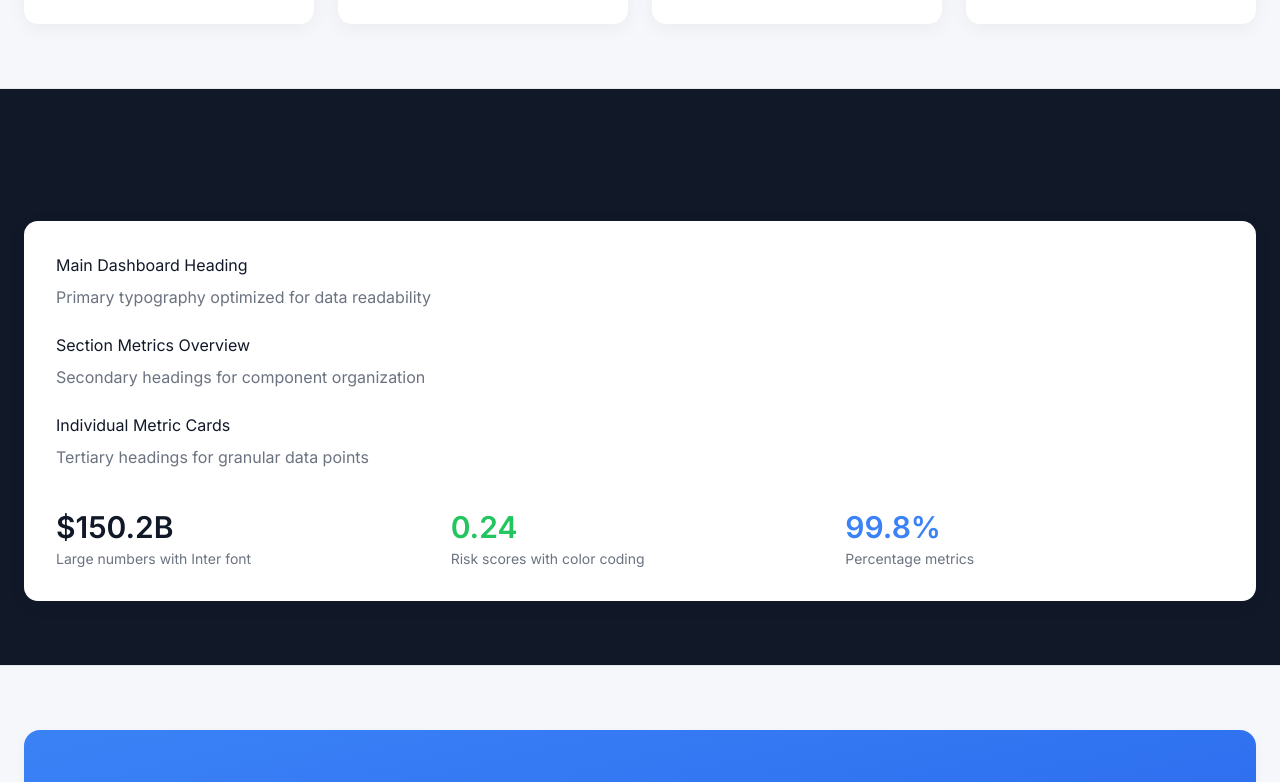
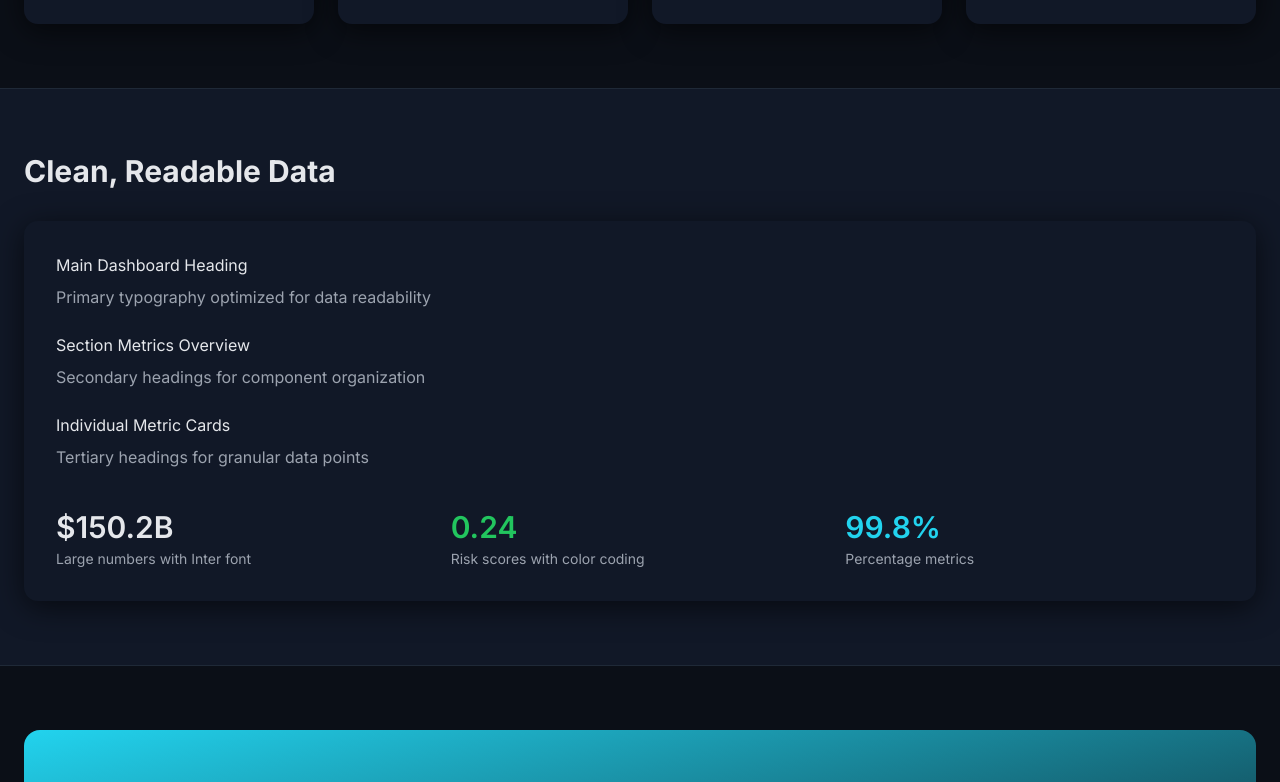
Before and after one commit to aryan192004/StableCoinMonitoringSystem, a Next.js app in the folder apps/frontend/: page / in a window 1280 px wide. Shown: the part 943-1725 px from the top of the page. Built offline with nearby package versions, Linux system fonts and the light colour scheme.

Commit message:
Update tailwind.config.js

```diff
--- a/apps/frontend/tailwind.config.js
+++ b/apps/frontend/tailwind.config.js
@@ -1,5 +1,6 @@
 /** @type {import('tailwindcss').Config} */
 module.exports = {
+  darkMode: 'class',
   content: [
     './app/**/*.{js,ts,jsx,tsx,mdx}',
     './components/**/*.{js,ts,jsx,tsx,mdx}',
@@ -9,57 +10,35 @@ module.exports = {
   theme: {
     extend: {
       colors: {
-        primary: {
-          DEFAULT: '#3B82F6',
-          hover: '#2563EB',
-          light: '#DBEAFE',
-          dark: '#1E40AF',
-        },
-        success: {
-          DEFAULT: '#22C55E',
-          light: '#86EFAC',
-          dark: '#16A34A',
-        },
-        warning: {
-          DEFAULT: '#F59E0B',
-          light: '#FCD34D',
-          dark: '#D97706',
-        },
-        danger: {
-          DEFAULT: '#EF4444',
-          light: '#FCA5A5',
-          dark: '#DC2626',
-        },
-        background: '#F5F7FB',
-        surface: '#FFFFFF',
-        border: '#E5E7EB',
-        textPrimary: '#111827',
-        textSecondary: '#6B7280',
-        textTertiary: '#9CA3AF',
+        /* DARK BASE */
+        background: '#0B0F17',
+        surface: '#111827',
+        surfaceElevated: '#182233',
+        surfaceHover: '#1F2A3A',
+        border: '#1F2937',
+
+        /* TEXT */
+        textPrimary: '#E5E7EB',
+        textSecondary: '#9CA3AF',
+        textMuted: '#6B7280',
+
+        /* NEON ACCENTS */
+        primary: '#22D3EE',
+        success: '#22C55E',
+        warning: '#FACC15',
+        danger: '#F43F5E',
       },
+
+      boxShadow: {
+        card: '0 6px 30px rgba(0,0,0,0.6)',
+        hover: '0 10px 40px rgba(0,0,0,0.8)',
+        neon: '0 0 20px rgba(34,211,238,0.25)',
+      },
+
       borderRadius: {
         xl2: '14px',
       },
-      boxShadow: {
-        card: '0 4px 20px rgba(0, 0, 0, 0.05)',
-        cardHover: '0 8px 30px rgba(0, 0, 0, 0.08)',
-        soft: '0 2px 8px rgba(0, 0, 0, 0.04)',
-      },
-      animation: {
-        'pulse-slow': 'pulse 3s cubic-bezier(0.4, 0, 0.6, 1) infinite',
-        'fade-in': 'fadeIn 0.3s ease-in-out',
-        'slide-up': 'slideUp 0.3s ease-out',
-      },
-      keyframes: {
-        fadeIn: {
-          '0%': { opacity: '0' },
-          '100%': { opacity: '1' },
-        },
-        slideUp: {
-          '0%': { transform: 'translateY(10px)', opacity: '0' },
-          '100%': { transform: 'translateY(0)', opacity: '1' },
-        },
-      },
+
       fontFamily: {
         sans: ['Inter', 'sans-serif'],
       },
```
